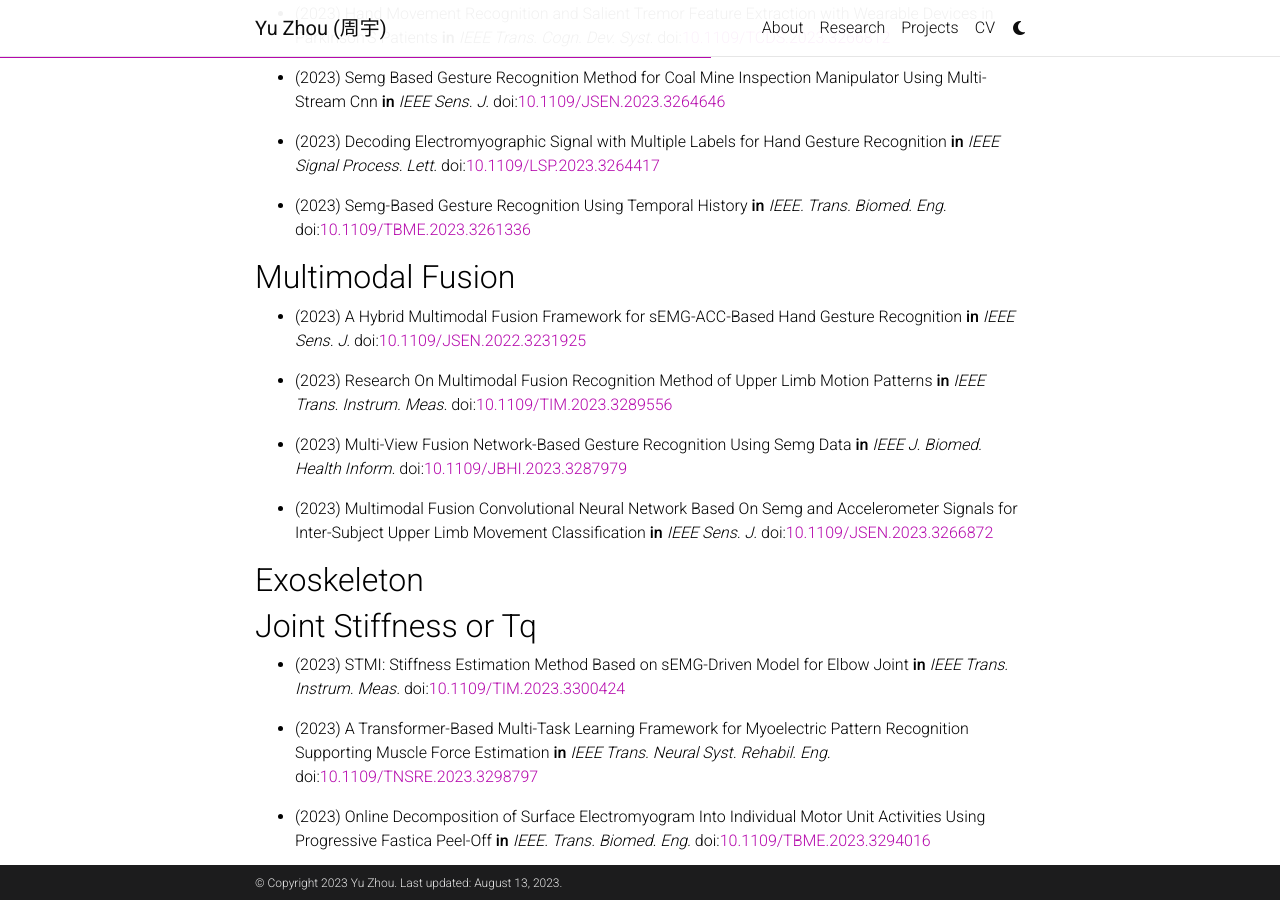
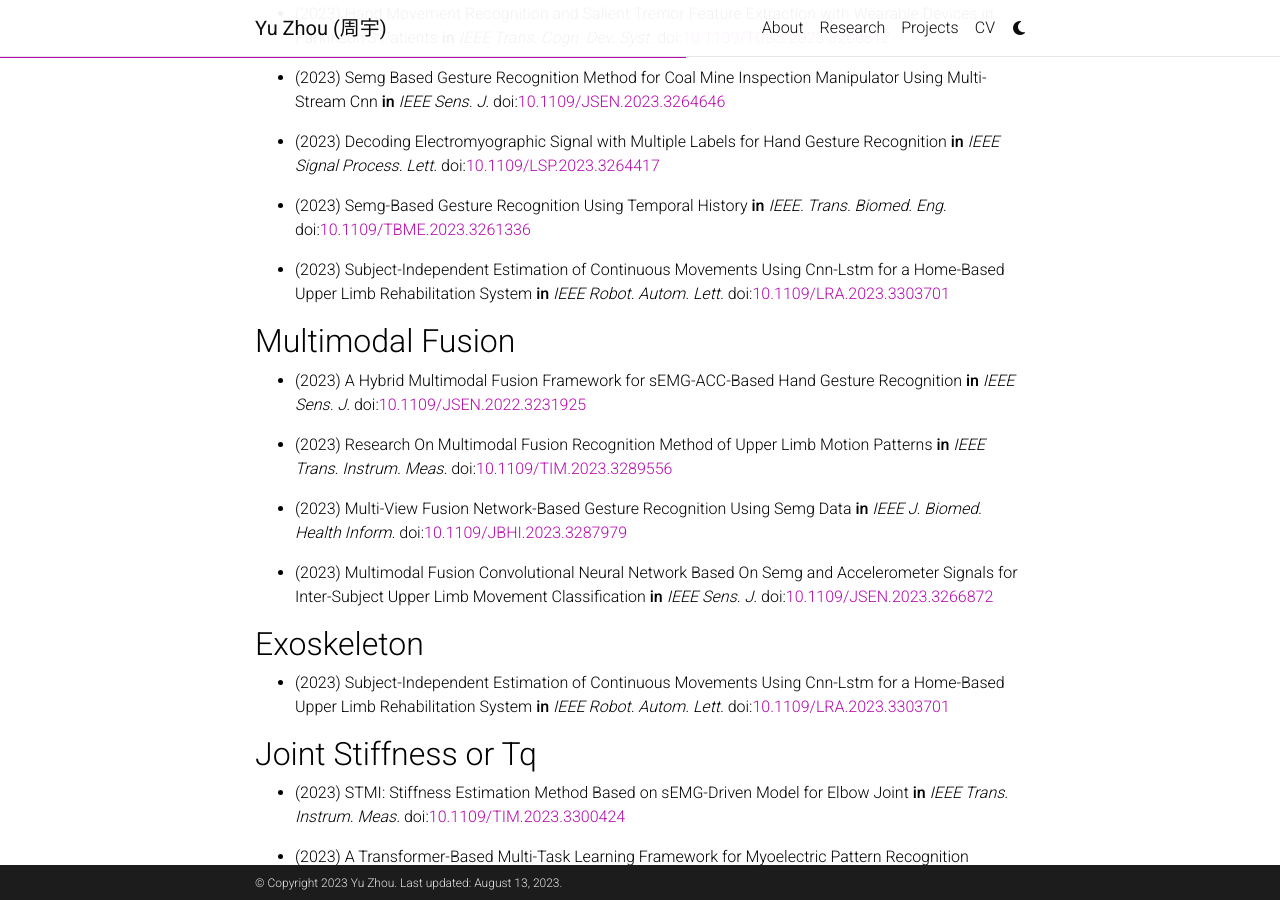
Before and after one commit to zy19970/AcademicIndex, a Jekyll site: the page built from _projects/2_project.md, in a window 1280 px wide and 900 px high, scrolled down 2004 px. Built offline with Jekyll 4.4.1, drawn with Linux system fonts in a browser that asks for light colours; comment, search, counter and statistics services are not loaded; a style sheet for code colours, icons or effects is not loaded.

Commit message:
add paper #10214163

```diff
--- a/_projects/2_project.md
+++ b/_projects/2_project.md
@@ -68,6 +68,7 @@
 
 - (2023) Semg-Based Gesture Recognition Using Temporal History **in** *IEEE. Trans. Biomed. Eng.* doi:[10.1109/TBME.2023.3261336](https://ieeexplore.ieee.org/document/10081048/)
 
+- (2023) Subject-Independent Estimation of Continuous Movements Using Cnn-Lstm for a Home-Based Upper Limb Rehabilitation System **in** *IEEE Robot. Autom. Lett.* doi:[10.1109/LRA.2023.3303701](https://ieeexplore.ieee.org/document/10214163/)
 
 ## Multimodal Fusion
 
@@ -83,6 +84,8 @@
 
 
 ## Exoskeleton
+
+- (2023) Subject-Independent Estimation of Continuous Movements Using Cnn-Lstm for a Home-Based Upper Limb Rehabilitation System **in** *IEEE Robot. Autom. Lett.* doi:[10.1109/LRA.2023.3303701](https://ieeexplore.ieee.org/document/10214163/)
 
 ## Joint Stiffness or Tq
 
```
